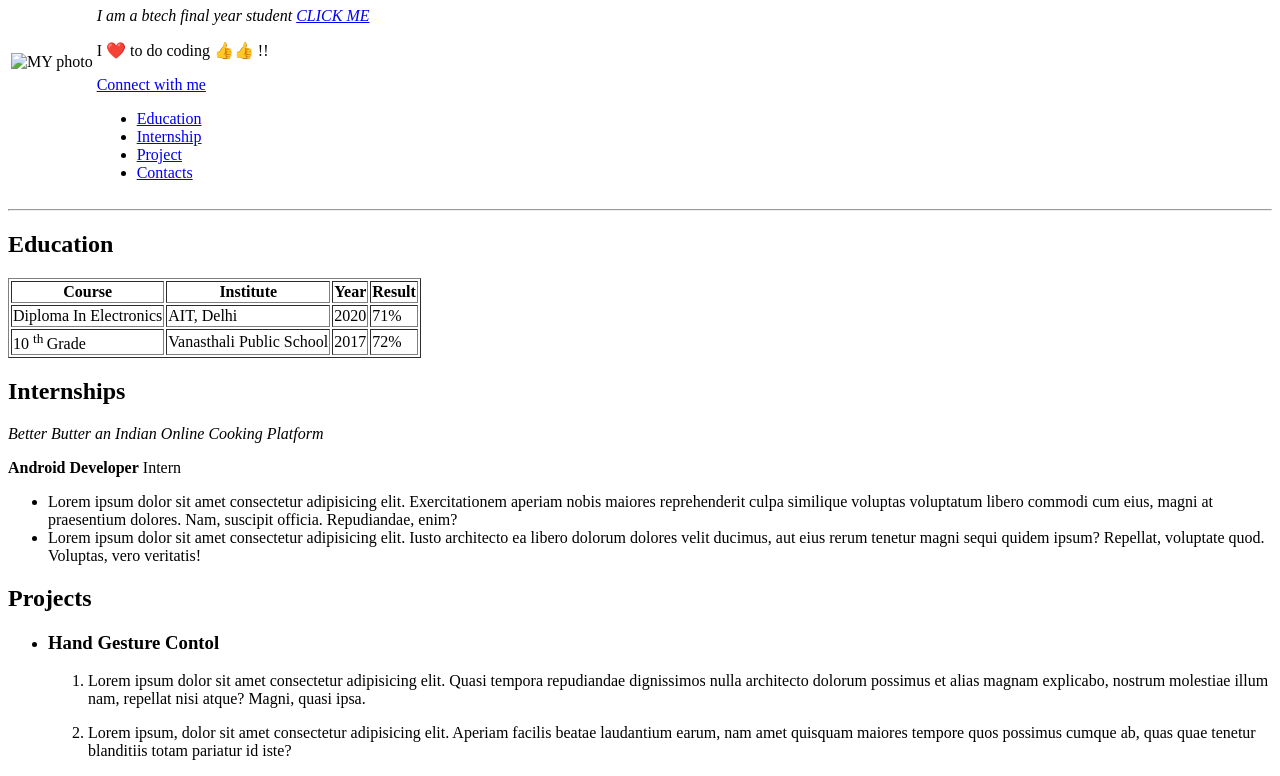
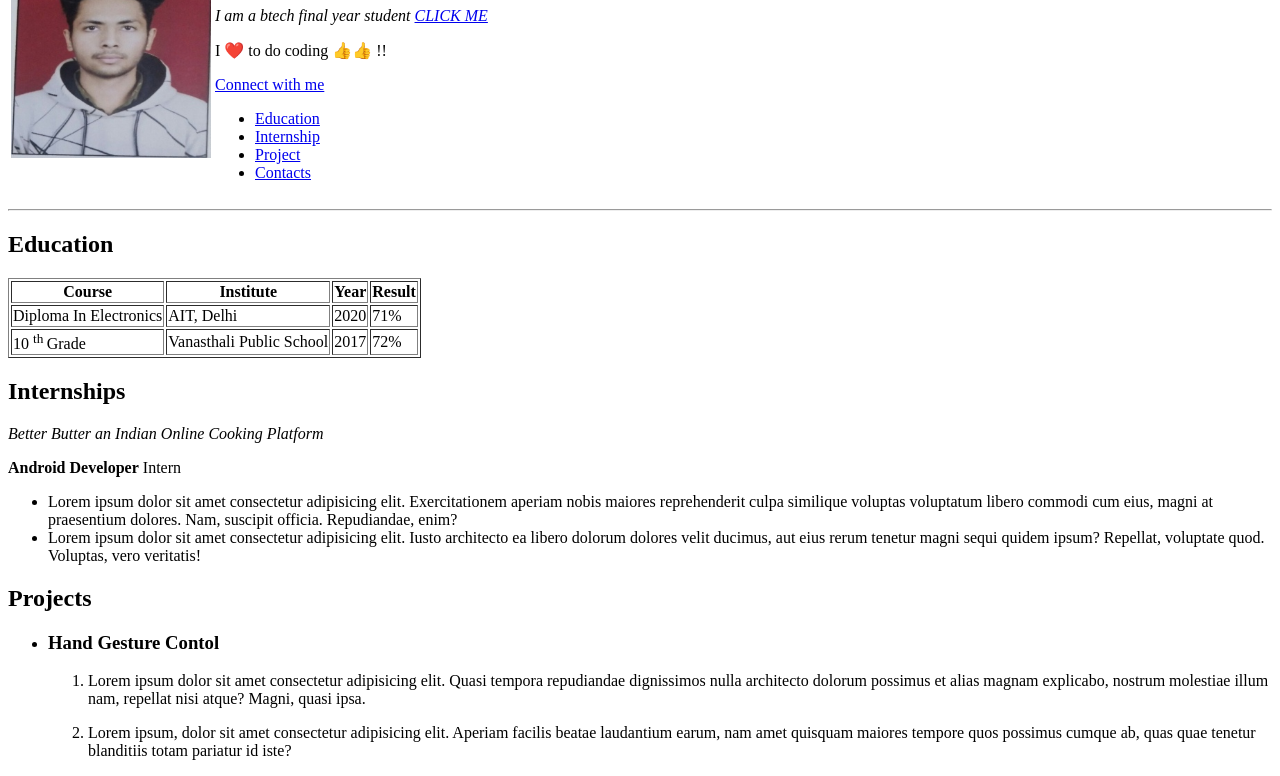
Before and after one commit to suraj7747/Resume, a plain HTML site: page index.html in a window 1280 px wide. Shown: the part 84-860 px from the top of the page. Drawn offline with Linux system fonts and the light colour scheme.

Commit message:
Update index.html

```diff
--- a/index.html
+++ b/index.html
@@ -14,7 +14,7 @@
             <tr>
                 <td>
 
-                        <img width="200" src="images/image.jpg" alt="MY photo">
+                        <img width="200" src="Resume/image.jpg" alt="MY photo">
                     </td>
 
                 <td><h1>Suraj Singh Bhadoriya</h1>
```
